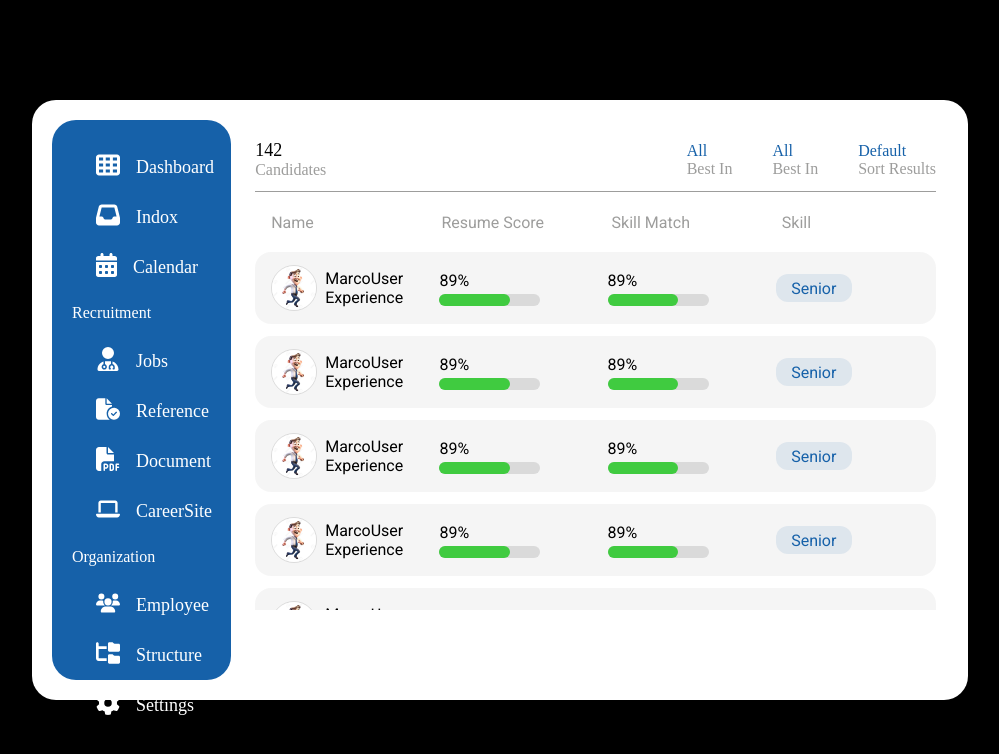
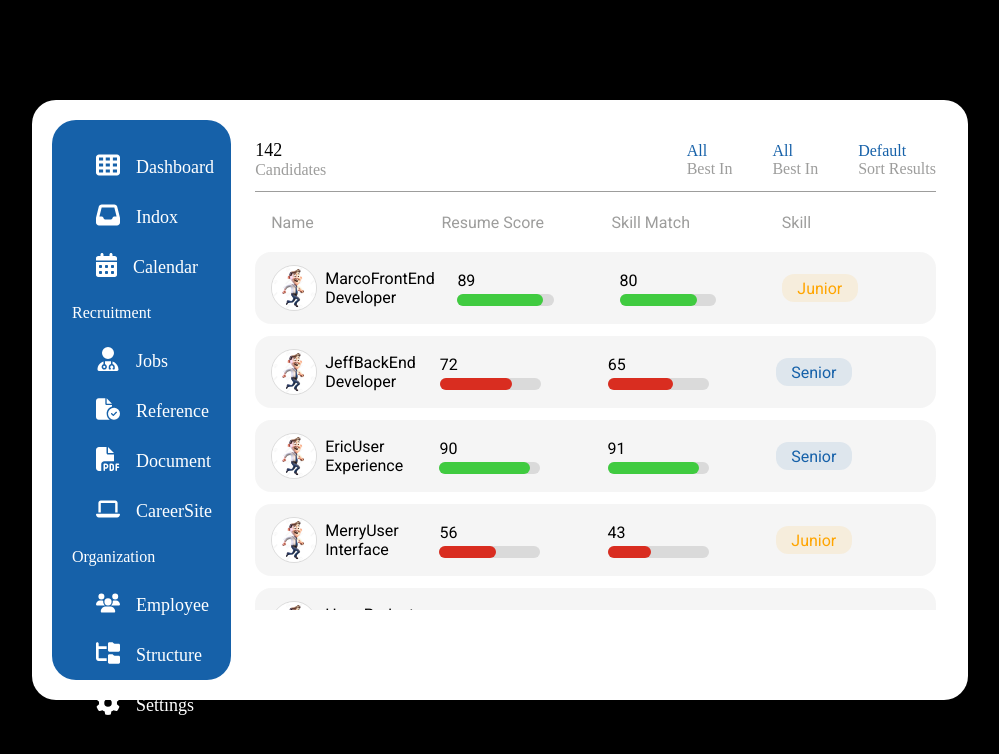
Before and after one commit to gns14585/vue_typescript_project, a Vue app: page / in a window 1280 px wide. Shown: the top 754 px of the page, without its empty margins (140-1139 px from the left). Built offline with nearby package versions, Linux system fonts and the light colour scheme; a web font is replaced by a local one.

Commit message:
더미데이터로 변경

```diff
--- a/src/components/atoms/chart/BarChart.vue
+++ b/src/components/atoms/chart/BarChart.vue
@@ -1,15 +1,33 @@
 <template>
   <div class="bar-chart">
     <div class="bar-chart__container">
-      <span class="bar-chart__container__value">89%</span>
+      <span class="bar-chart__container__value">{{ data }}</span>
       <div class="bar-chart__container__base">
-        <div class="gauge"></div>
+        <div
+          v-if="data >= 80"
+          class="gauge"
+          :style="{ width: data + '%' }"
+        ></div>
+        <div
+          v-else
+          class="gauge"
+          :style="{ width: data + '%', background: '#d92d20' }"
+        ></div>
       </div>
     </div>
   </div>
 </template>
 
-<script setup lang="ts"></script>
+<script setup lang="ts">
+import { toRefs } from "vue";
+
+interface Props {
+  data: number;
+}
+
+const props = defineProps<Props>();
+const { data } = toRefs(props);
+</script>
 
 <style scoped lang="scss">
 .bar-chart {
--- a/src/components/mocules/List.vue
+++ b/src/components/mocules/List.vue
@@ -7,24 +7,45 @@
         class="list__avatar__image"
       />
       <div class="list__avatar__text-box">
-        <span class="name">Marco</span>
-        <span class="duty">User Experience</span>
+        <span class="name">{{ data.userName }}</span>
+        <span class="duty">{{ data.userRole }}</span>
       </div>
     </div>
     <div class="list__item">
-      <BarChart />
+      <BarChart :data="data.userResumeScore" />
     </div>
     <div class="list__item">
-      <BarChart />
+      <BarChart :data="data.userSkillMatch" />
     </div>
     <div class="list__item">
-      <div class="list__item__chip">Senior</div>
+      <div v-if="data.userSkill === 'Senior'" class="list__item__chip">
+        {{ data.userSkill }}
+      </div>
+      <div v-if="data.userSkill === 'Junior'" class="list__item__chip junior">
+        {{ data.userSkill }}
+      </div>
     </div>
   </div>
 </template>
 
 <script setup lang="ts">
 import BarChart from "@components/atoms/chart/BarChart.vue";
+import { toRefs } from "vue";
+
+interface List {
+  userName: string;
+  userRole: string;
+  userResumeScore: number;
+  userSkillMatch: number;
+  userSkill: string;
+}
+
+interface Props {
+  data: List;
+}
+
+const props = defineProps<Props>();
+const { data } = toRefs(props);
 </script>
 
 <style lang="scss" scoped>
@@ -93,6 +114,11 @@ import BarChart from "@components/atoms/chart/BarChart.vue";
       color: $color-blue-000;
       background-color: rgba($color-blue-000, 0.1);
       border-radius: 12px;
+
+      &.junior {
+        color: orange;
+        background-color: rgba(orange, 0.1);
+      }
     }
   }
 }
--- a/src/components/organisms/Notice.vue
+++ b/src/components/organisms/Notice.vue
@@ -28,7 +28,11 @@
         <span class="label">Skill</span>
       </div>
       <div class="notice__body__list-box">
-        <NoticeList v-for="item in tableData" :key="item.userName" />
+        <NoticeList
+          v-for="item in tableData"
+          :key="item.userName"
+          :data="item"
+        />
       </div>
     </div>
   </div>
@@ -38,7 +42,15 @@
 import NoticeList from "@components/mocules/List.vue";
 import { ref } from "vue";
 
-const tableData = ref([
+interface List {
+  userName: string;
+  userRole: string;
+  userResumeScore: number;
+  userSkillMatch: number;
+  userSkill: string;
+}
+
+const tableData = ref<List[]>([
   {
     userName: "Marco",
     userRole: "FrontEnd Developer",
```
